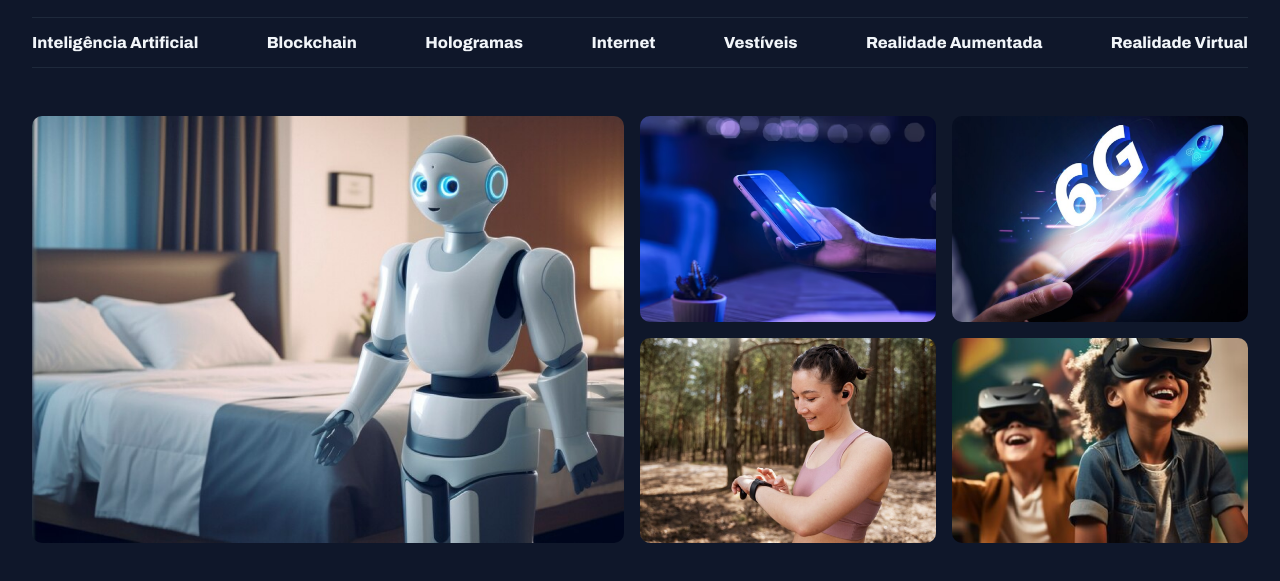
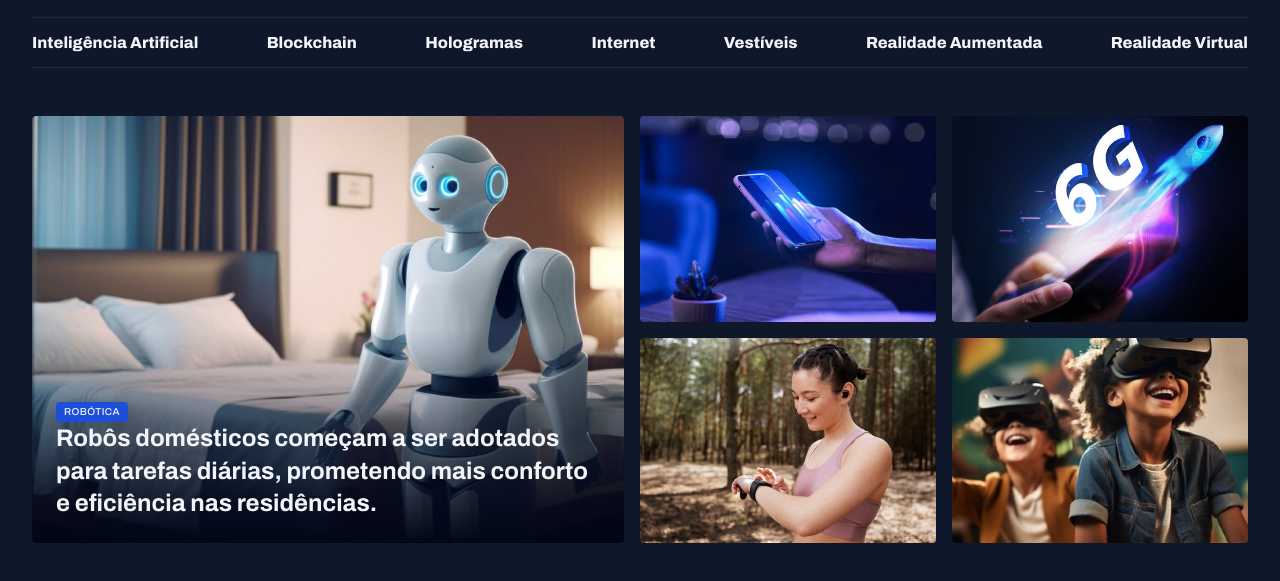
Before and after one commit to leandrosani/portal-de-noticias, a plain HTML site: page index.html in a window 1280 px wide. Shown: the part 45-626 px from the top of the page. Drawn offline with Linux system fonts and the light colour scheme.

Commit message:
Ajustando o conteudo do card.

```diff
--- a/index.html
+++ b/index.html
@@ -38,7 +38,15 @@
   <main class="container">
     <section id="section1">
       <div>
-        <img src="./assets/image/Image 01.png" alt="imagem">
+        <figure class="card">
+          <img src="./assets/image/Image 01.png" alt="imagem">
+          <figcaption>
+            <span class="tittle">robótica</span>
+            <h2>
+              Robôs domésticos começam a ser adotados para tarefas diárias, prometendo mais conforto e eficiência nas residências.
+            </h2>
+          </figcaption>
+        </figure>
       </div>
       <div>
         <div>
--- a/style/main.css
+++ b/style/main.css
@@ -13,7 +13,7 @@ main {
     max-width: 100%;
     height: 100%;
     object-fit: cover;
-    border-radius: 10px;
+    border-radius: 4px;
   }
 }
 
@@ -22,3 +22,46 @@ main {
   grid-template-columns: 1fr 1fr;
   gap: 16px;
 }
+
+.card {
+  position: relative;
+  overflow: hidden;
+  border-radius: 4px;
+  height: 100%;
+
+  &::before {
+    content: "";
+    position: absolute;
+    inset: 0;
+    top: 50%;
+    background: linear-gradient(
+      180deg,
+      transparent 0%,
+      #020617 100%
+    );
+  }
+
+  figcaption {
+    position: absolute;
+    bottom: 0;
+    padding: 24px;
+
+    .tittle {
+      display: inline-block;
+      background-color: var(--brand-color-dark);
+      text-transform: uppercase;
+      padding: 4px 8px;
+      border-radius: 4px;
+      font: 500 10px/1.2 "Archivo", sans-serif;
+      letter-spacing: 0.04em;
+      color: var(--text-color-primary);
+      box-shadow: 0px 4px 16px rgba(2, 6, 23, 0.25);
+    }
+
+    h2{
+      line-height: 135%;
+    }
+
+  }
+
+}
```
